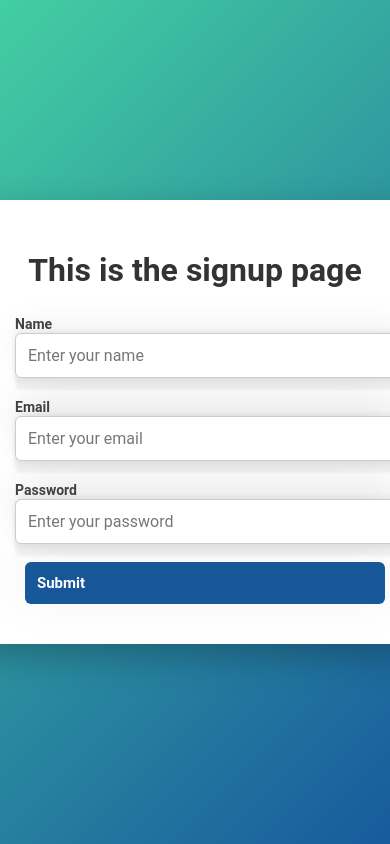
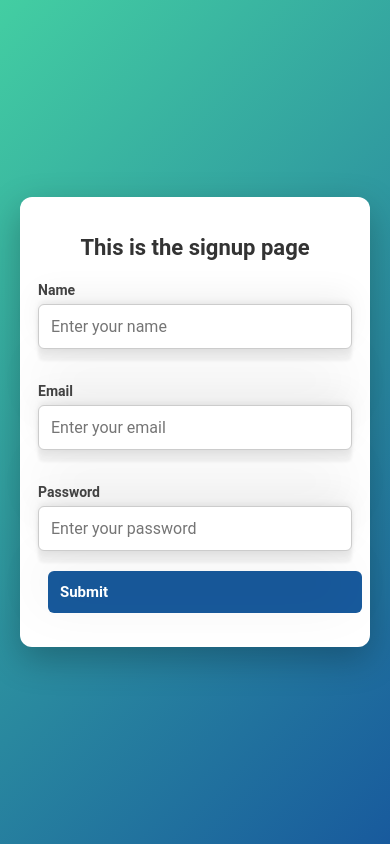
Before and after one commit to Indresh-Gupta/PromptLab, a React (Vite) app in the folder Frontend/: page /signup in a window 390 px wide. Built offline with nearby package versions, Linux system fonts and the light colour scheme.

Commit message:
adding responsive feature

```diff
--- a/Frontend/src/Chat.css
+++ b/Frontend/src/Chat.css
@@ -39,3 +39,62 @@
  pre {
     white-space: pre-wrap;
 }
+
+/* ============================= */
+/* 💻 Laptop screens */
+/* ============================= */
+@media (max-width: 1200px) {
+  .chats {
+    max-width: 90%;
+    padding: 6rem 3rem;
+  }
+
+  .userMessage {
+    margin-left: 8rem;
+    max-width: 75%;
+  }
+}
+
+
+/* ============================= */
+/* 📱 Tablet */
+/* ============================= */
+@media (max-width: 768px) {
+  .chats {
+    max-width: 100%;
+    padding: 5rem 1.5rem 6rem 1.5rem;
+  }
+
+  .userMessage {
+    margin-left: auto;   /* push bubble right correctly */
+    max-width: 85%;
+  }
+
+  .userDiv, .gptDiv {
+    font-size: 0.9rem;
+  }
+
+  pre {
+    overflow-x: auto;   /* prevent code overflow */
+  }
+}
+
+
+/* ============================= */
+/* 📱 Mobile */
+/* ============================= */
+@media (max-width: 480px) {
+  .chats {
+    padding: 5rem 0.8rem 6rem 0.8rem;
+  }
+
+  .userMessage {
+    max-width: 90%;
+    font-size: 0.85rem;
+    padding: 10px 16px;
+  }
+
+  .userDiv, .gptDiv {
+    font-size: 0.85rem;
+  }
+}
--- a/Frontend/src/ChatWindow.css
+++ b/Frontend/src/ChatWindow.css
@@ -124,3 +124,126 @@ input:focus {
     background-color: rgba(180, 180, 180, 0.1);
     border-radius: 6px;
 }
+
+/* ============================= */
+/* 💻 Laptop */
+/* ============================= */
+@media (max-width: 1200px){
+  .navbar span{
+    margin: 1rem;
+  }
+
+  .userIconDiv{
+    margin: 1rem;
+  }
+
+  .inputBox{
+    max-width: 90%;
+  }
+
+  .dropDown{
+    right: 2rem;
+  }
+}
+
+
+/* ============================= */
+/* 📱 Tablet */
+/* ============================= */
+@media (max-width: 768px){
+
+  .navbar span{
+    font-size: 0.9rem;
+    margin: 0.8rem;
+  }
+
+  .userIconDiv{
+    margin: 0.8rem;
+  }
+
+  .inputBox{
+    max-width: 95%;
+  }
+
+  input{
+    padding: 16px;
+    font-size: 0.85rem;
+  }
+
+  #submit{
+    height: 32px;
+    width: 32px;
+    font-size: 18px;
+  }
+
+  .dropDown{
+    top: 3.5rem;
+    right: 1rem;
+  }
+
+  .info{
+    font-size: 0.75rem;
+    text-align: center;
+    padding: 0.5rem 1rem;
+  }
+}
+
+
+/* ============================= */
+/* 📱 Mobile */
+/* ============================= */
+@media (max-width: 480px){
+
+  .navbar span{
+    font-size: 0.85rem;
+    margin: 0.7rem;
+  }
+
+  .userIconDiv{
+    margin: 0.7rem;
+  }
+
+  .userIcon{
+    height: 22px;
+    width: 22px;
+    font-size: 12px;
+  }
+
+  .inputBox{
+    max-width: 92%;
+  }
+
+  input{
+    padding: 14px;
+    font-size: 0.8rem;
+  }
+
+  #submit{
+    height: 28px;
+    width: 28px;
+    font-size: 16px;
+    right: 12px;
+  }
+
+  .info{
+    font-size: 0.7rem;
+  }
+
+  .dropDown{
+    width: 140px;
+    right: 0.8rem;
+  }
+}
+
+/* Mobile menu icon */
+/* .mobileMenu{
+  display:none;
+  font-size:18px;
+  cursor:pointer;
+}
+
+@media (max-width:500px){
+  .mobileMenu{
+    display:block;
+  }
+} */
--- a/Frontend/src/Component/login.css
+++ b/Frontend/src/Component/login.css
@@ -1,28 +1,40 @@
+/* Reset */
+*{
+  box-sizing:border-box;
+}
+
 /* Page background */
 body {
   margin: 0;
   padding: 0;
   font-family: Arial, Helvetica, sans-serif;
   background: linear-gradient(135deg, #43cea2, #185a9d);
-  min-height: 100vh;
-  display: flex;
-  flex-direction: column;
-  justify-content: center;
-  align-items: center;
+}
+
+/* Center container instead of centering BODY */
+.auth-container{
+  min-height:100vh;
+  display:flex;
+  flex-direction:column;
+  justify-content:center;
+  align-items:center;
+  padding:20px;
 }
 
 /* Page heading */
 h1 {
-  color: #ffffff;
-  margin-bottom: 20px;
+  /* color: #185a9d; */
+  margin-bottom: 18px;
+  text-align:center;
 }
 
 /* Login form */
 form {
   background: #ffffff;
-  padding: 30px 35px;
-  width: 360px;
-  border-radius: 10px;
+  padding: 35px 32px;
+  width: 100%;
+  max-width: 360px;   /* important responsive fix */
+  border-radius: 12px;
   box-shadow: 0 12px 35px rgba(0, 0, 0, 0.25);
 }
 
@@ -31,23 +43,20 @@ form label {
   font-size: 14px;
   font-weight: bold;
   color: #444;
+  display:block;
+  margin-top:15px;
+  margin-bottom:6px;
 }
 
-/* Login & Signup input fix */
+/* Inputs */
 .auth-container input {
   width: 100%;
   padding: 12px;
   font-size: 16px;
-
-  color: #000 !important;        /* force visible text */
-  background-color: #fff !important;
-
+  color: #000;
+  background-color: #fff;
   border: 1px solid #ccc;
   border-radius: 6px;
-}
-
-.auth-container input::placeholder {
-  color: #777;
 }
 
 .auth-container input:focus {
@@ -55,13 +64,11 @@ form label {
   border-color: #4f46e5;
 }
 
-
-
 /* Submit button */
 form button {
   width: 100%;
   padding: 12px;
-  margin-top: 18px;
+  margin-top: 20px;
   background: #185a9d;
   border: none;
   color: #ffffff;
@@ -69,7 +76,6 @@ form button {
   font-weight: bold;
   border-radius: 6px;
   cursor: pointer;
-  transition: background 0.3s;
 }
 
 form button:hover {
@@ -77,18 +83,33 @@ form button:hover {
 }
 
 /* Signup text */
-p {
+.auth-container p {
   margin-top: 15px;
   color: #ffffff;
   font-size: 14px;
+  text-align:center;
 }
 
-p span {
+.auth-container span {
   color: #ffdd57;
   font-weight: bold;
   cursor: pointer;
 }
 
-p span:hover {
-  text-decoration: underline;
+/* 📱 Tablet */
+@media (max-width: 768px){
+  form{
+    padding:28px 24px;
+  }
 }
+
+/* 📱 Mobile */
+@media (max-width: 480px){
+  form{
+    padding:24px 18px;
+  }
+
+  h1{
+    font-size:22px;
+  }
+}
--- a/Frontend/src/Component/login.jsx
+++ b/Frontend/src/Component/login.jsx
@@ -54,9 +54,6 @@ function Login() {
 
 
 
-fetch(`${SERVER}/ping`)
-  .then(res => res.text())
-  .then(data => console.log(data));
 
 
     return ( <>
--- a/Frontend/src/Component/signup.css
+++ b/Frontend/src/Component/signup.css
@@ -1,53 +1,61 @@
-/* Whole page */
+/* Reset */
+*{
+  box-sizing:border-box;
+}
+
+/* Background */
 body {
   margin: 0;
   padding: 0;
   font-family: Arial, Helvetica, sans-serif;
   background: linear-gradient(135deg, #667eea, #764ba2);
-  min-height: 100vh;
-  display: flex;
-  justify-content: center;
-  align-items: center;
+}
+
+/* Center container instead of body */
+.auth-container{
+  min-height:100vh;
+  display:flex;
+  justify-content:center;
+  align-items:center;
+  padding:20px;
 }
 
 /* Form box */
 form {
   background: #ffffff;
-  padding: 30px 35px;
-  width: 380px;
-  border-radius: 10px;
+  padding: 35px 32px;
+  width: 100%;
+  max-width: 380px;   /* responsive fix */
+  border-radius: 12px;
   box-shadow: 0 12px 35px rgba(0, 0, 0, 0.25);
 }
 
 /* Heading */
 form h1 {
   text-align: center;
-  margin-bottom: 25px;
+  margin-bottom: 22px;
   color: #333;
 }
 
 /* Labels */
 form label {
+  display:block;
+  margin-top:15px;
+  margin-bottom:6px;
   font-size: 14px;
   font-weight: bold;
   color: #555;
 }
 
-/* Login & Signup input fix */
+/* Inputs */
 .auth-container input {
   width: 100%;
   padding: 12px;
   font-size: 16px;
-
-  color: #000 !important;
-  background-color: #fff !important;
-
+  color: #000;
+  background-color: #fff;
   border: 1px solid #ccc;
   border-radius: 6px;
-}
-
-.auth-container input::placeholder {
-  color: #777;
 }
 
 .auth-container input:focus {
@@ -67,9 +75,26 @@ form button {
   font-weight: bold;
   border-radius: 6px;
   cursor: pointer;
-  transition: background 0.3s;
 }
 
 form button:hover {
   background: #5a67d8;
 }
+
+/* 📱 Tablet */
+@media (max-width:768px){
+  form{
+    padding:28px 24px;
+  }
+}
+
+/* 📱 Mobile */
+@media (max-width:480px){
+  form{
+    padding:24px 18px;
+  }
+
+  form h1{
+    font-size:22px;
+  }
+}
--- a/Frontend/src/Sidebar.css
+++ b/Frontend/src/Sidebar.css
@@ -85,3 +85,78 @@ button:hover {
     background-color: rgba(180, 180, 180, 0.05);
     border-radius: 10px;
 }
+
+/* ============================= */
+/* RESPONSIVE SIDEBAR */
+/* ============================= */
+
+/* hide menu icon on desktop (shown in navbar css) */
+.menuIcon {
+  display: none;
+}
+
+/* overlay background when sidebar opens */
+.sidebarOverlay {
+  position: fixed;
+  top: 0;
+  left: 0;
+  width: 100%;
+  height: 100vh;
+  background: rgba(0,0,0,0.6);
+  z-index: 998;
+  display: none;
+}
+
+/* -------- TABLET -------- */
+@media (max-width: 800px) {
+  .sidebar {
+    width: 260px;   /* slightly smaller */
+  }
+}
+
+/* -------- MOBILE -------- */
+@media (max-width: 500px) {
+
+  .menuIcon {
+    display: block;
+  }
+
+  .sidebar {
+    position: fixed;
+    top: 0;
+    left: -260px;          /* hidden by default */
+    width: 260px;
+    z-index: 999;
+    transition: left 0.3s ease;
+  }
+
+  /* when opened */
+  .sidebar.open {
+    left: 0;
+  }
+
+  .sidebarOverlay.show {
+    display: block;
+  }
+}
+
+/* -------- SMALL MOBILE -------- */
+@media (max-width: 480px) {
+
+  .sidebar {
+    width: 230px;
+    left: -230px;
+  }
+
+  .sidebar.open {
+    left: 0;
+  }
+
+  button span {
+    font-size: 16px;
+  }
+
+  .history li {
+    font-size: 13px;
+  }
+}
```
